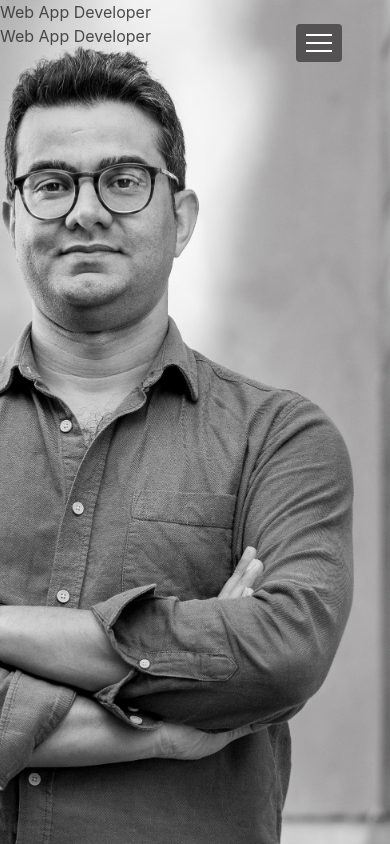
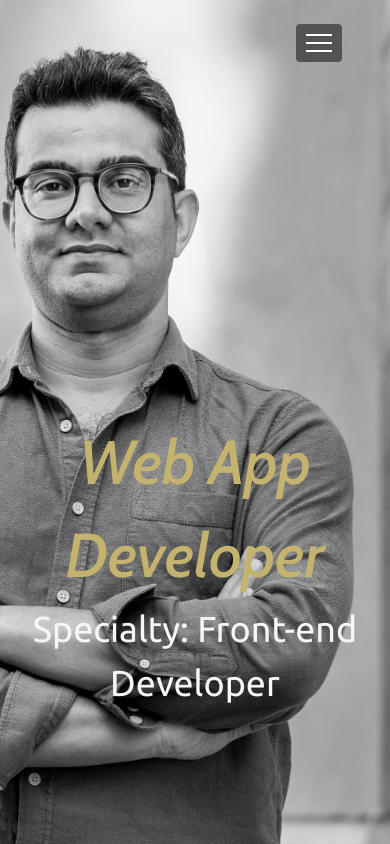
Before and after one commit to Cristian-Nass/cristian-nass-personal-web-site, a React (Vite) app: page / in a window 390 px wide. Built offline with nearby package versions, Linux system fonts and the light colour scheme.

Commit message:
implemented home page

```diff
--- a/src/App.css
+++ b/src/App.css
@@ -1,3 +1,6 @@
+@import url('https://fonts.googleapis.com/css2?family=Cabin:ital,wght@1,500&display=swap');
+@import url('https://fonts.googleapis.com/css2?family=Ubuntu&display=swap');
+
 /* #root {
   max-width: 1280px;
   margin: 0 auto;
@@ -8,6 +11,19 @@
 .hame {
   background-image: url('assets/images/cristian.jpg');
 }
+.home-page-title {
+  font-family: 'Cabin', sans-serif;
+  font-size: 62px;
+  color: rgb(196, 178, 111);
+  padding-left: 10%;
+}
+.home-page-text {
+  font-family: 'Ubuntu', sans-serif;
+  font-size: 36px;
+  color: rgb(246, 246, 246);
+  padding-left: 10%;
+}
+
 .slide-in {
   position: fixed;
   top: 0;
@@ -39,6 +55,15 @@
     float: right;
     padding: 6px 10px;
   }
+  .home-page-title {
+    text-align: center;
+    padding-top: 40vh;
+    padding-left: 0px;
+  }
+  .home-page-text {
+    text-align: center;
+    padding-left: 0px;
+  }
 }
 .hamburger-manu-container {
   background-color: rgb(125, 124, 124);
--- a/src/components/Navbar.tsx
+++ b/src/components/Navbar.tsx
@@ -60,8 +60,8 @@ const Navbar = () => {
           {menuToggle && (
             <div className="hamburger-manu-container">
               {items.map((item) => (
-                <div className="menu-items-mobile">
-                  <Link key={item.id} to={item.link}>
+                <div key={item.id} className="menu-items-mobile">
+                  <Link to={item.link}>
                     <div onClick={() => setMenuToggle(false)}>{item.title}</div>
                   </Link>
                 </div>
--- a/src/pages/Home.tsx
+++ b/src/pages/Home.tsx
@@ -11,8 +11,10 @@ const Home = () => {
       w-full
       bg-[url('assets/images/cristian.jpg')]
       bg-right`}>
-        Web App Developer
-        <div>Web App Developer</div>
+        <div style={{paddingTop: '20%'}}>
+          <div className="home-page-title">Web App Developer</div>
+          <div className="home-page-text">Specialty: Front-end Developer</div>
+        </div>
       </div>
     </>
   );
```
